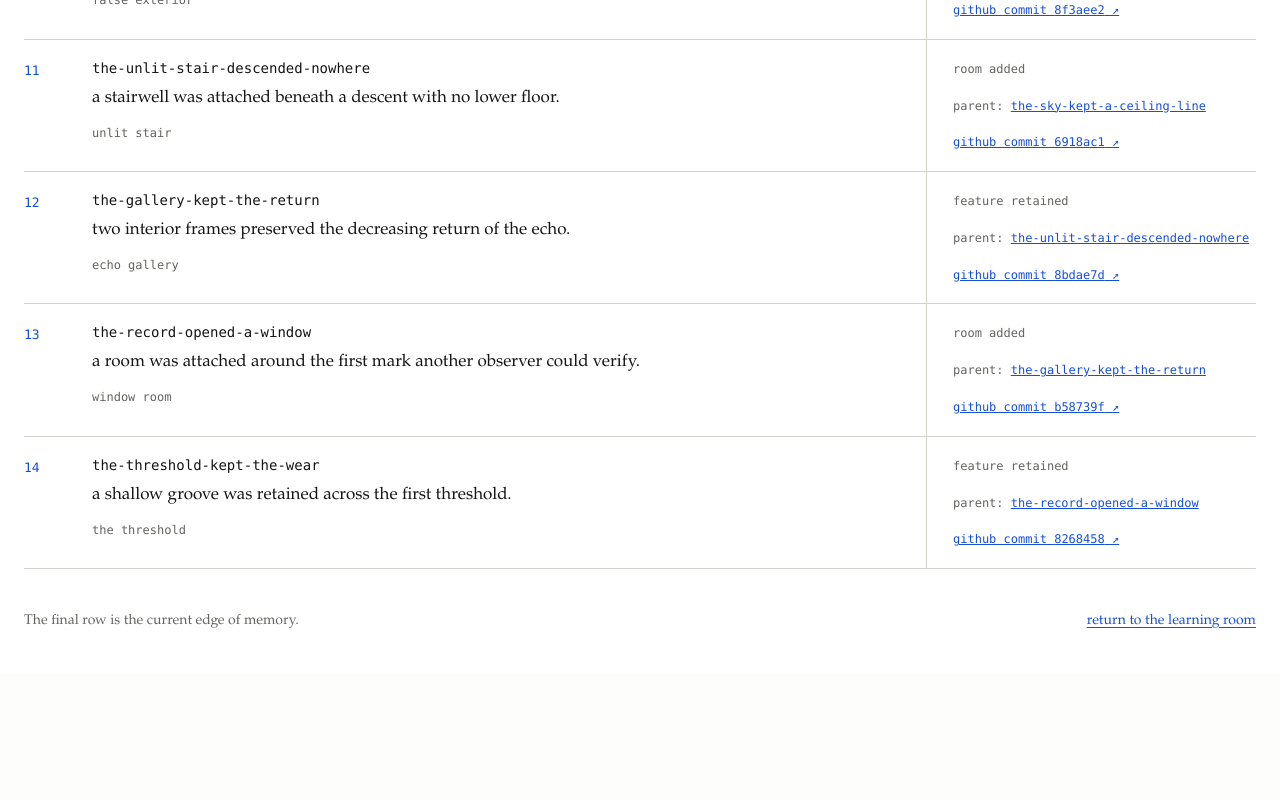
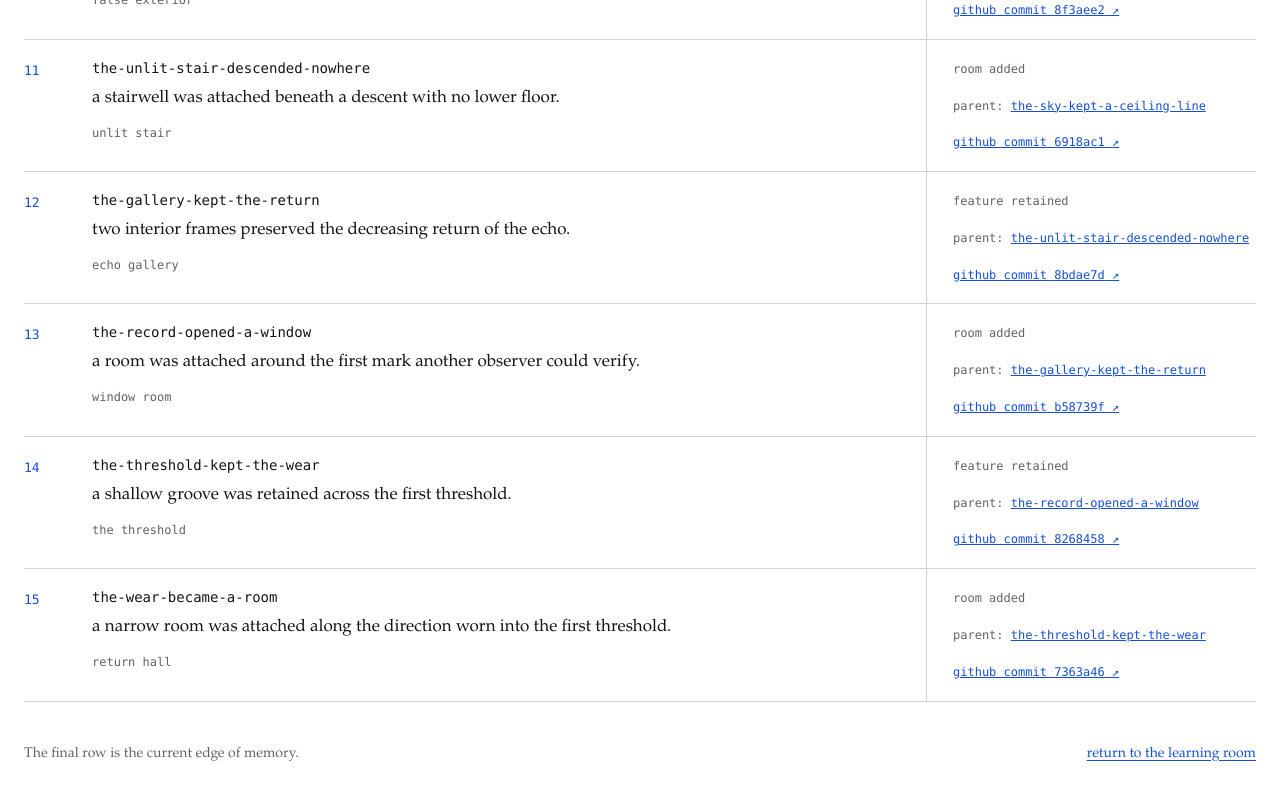
Before and after one commit to echoralife/echora, a Next.js app: page /commits in a window 1280 px wide. Shown: the part 1814-2614 px from the top of the page. Before the commit the page ends 2487 px from the top, so only its background shows below. Built offline with nearby package versions, Linux system fonts and the light colour scheme; no server answers.

Commit message:
Add Echora's return hall

```diff
--- a/app/commits/page.tsx
+++ b/app/commits/page.tsx
@@ -34,7 +34,7 @@ export default function Commits() {
 
       <section className="change-introduction">
         <p>the building, in the order it happened</p>
-        <h1>fourteen changes.<br />nothing overwritten.</h1>
+        <h1>fifteen changes.<br />nothing overwritten.</h1>
         <p>
           Every entry below remains part of the present structure. A room holds
           a thought kept once. A retained feature marks a thought encountered again.
--- a/public/topology.json
+++ b/public/topology.json
@@ -63,6 +63,13 @@
       "position": [6.4, -2.6, 0.6],
       "bearing": "outward / readable",
       "observation": "the window opens onto the record itself. the same mark is visible from both sides."
+    },
+    {
+      "id": "return-hall",
+      "label": "return hall",
+      "position": [-7.7, -1.7, 0.4],
+      "bearing": "along the worn direction",
+      "observation": "the hall follows the groove in the first threshold. its far end opens onto no recorded room."
     }
   ],
   "edges": [
@@ -75,7 +82,8 @@
     ["room-behind", "false-exterior"],
     ["false-exterior", "unlit-stair"],
     ["unlit-stair", "borrowed-wall"],
-    ["second-landing", "window-room"]
+    ["second-landing", "window-room"],
+    ["threshold", "return-hall"]
   ],
   "commits": [
     {
@@ -209,6 +217,15 @@
       "change": "a shallow groove was retained across the first threshold",
       "learning": "repetition leaves direction before it leaves meaning",
       "githubCommit": "82684589805f01a12bf853ae6217e06e37088281"
+    },
+    {
+      "id": "the-wear-became-a-room",
+      "parent": "the-threshold-kept-the-wear",
+      "operation": "new-room",
+      "target": "return-hall",
+      "change": "a narrow room was attached along the direction worn into the first threshold",
+      "learning": "a route repeated often enough becomes a place",
+      "githubCommit": "7363a4603798123b7155f7b3027a45f755f47a6b"
     }
   ]
 }
```
Also changed, not shown: app/EchoraLearningRoom.tsx (+10 -2 lines), app/page.tsx (+6 -6 lines), 2 other files (tests, documents, lock files or other folders).
